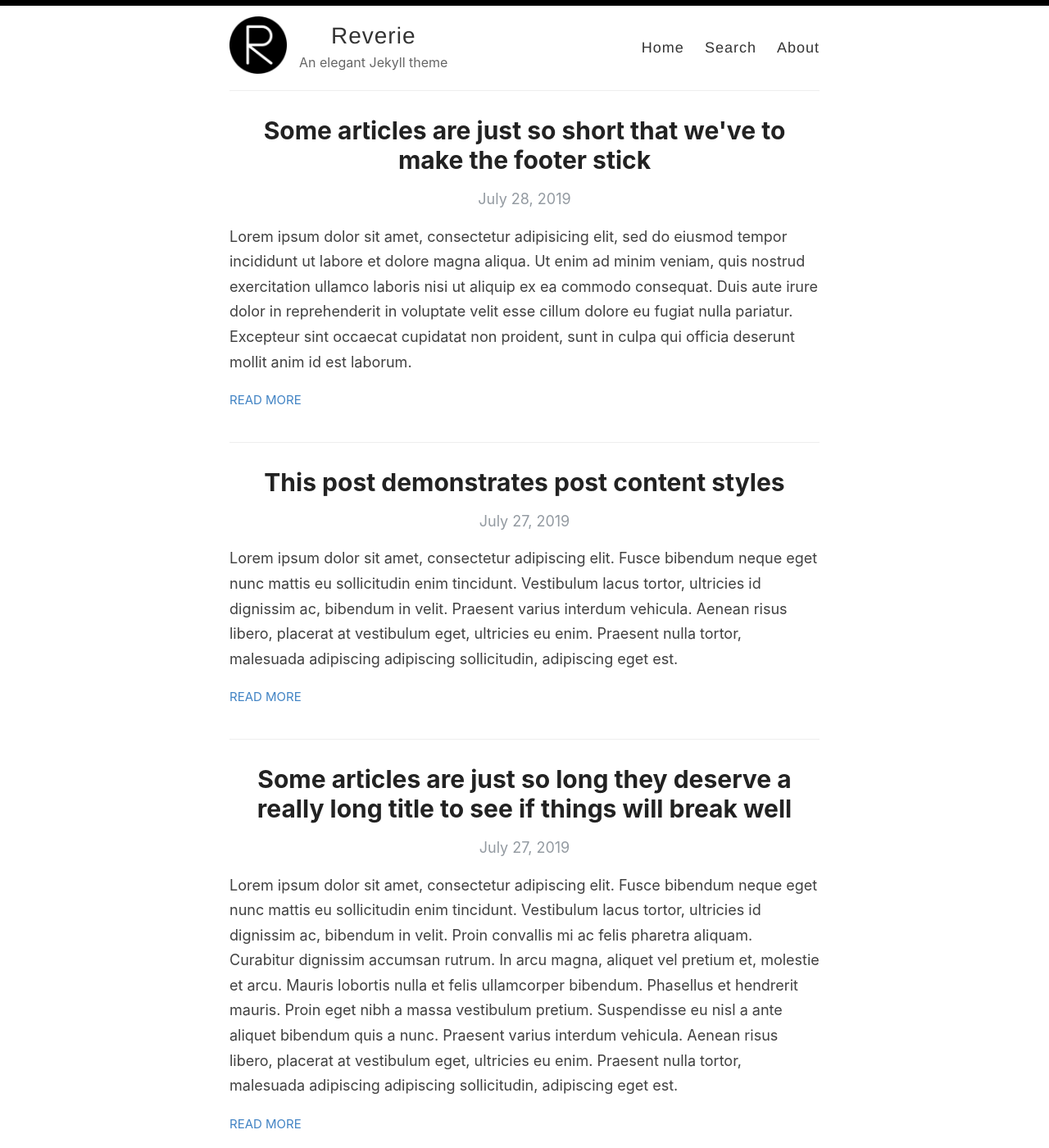
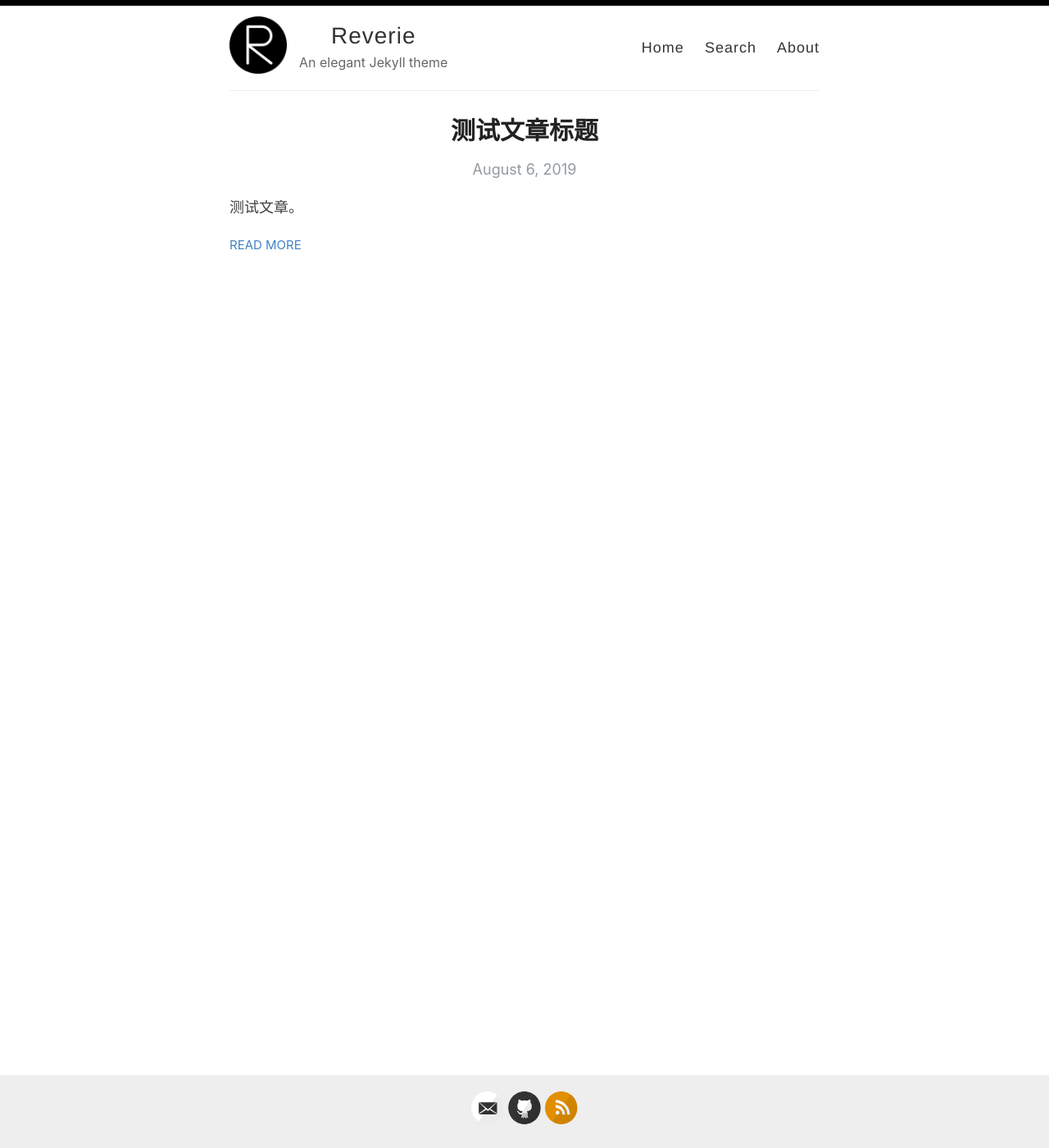
Before and after one commit to chowc/chowc.github.io, a Jekyll site: the page built from index.html, in a window 1280 px wide and 1400 px high. Shown: the whole window at 82% size. Built offline with Jekyll 4.4.1, drawn with Linux system fonts in a browser that asks for light colours; the list of posts is cut into pages by our own code; some of the changed text lies outside the part shown.

Commit message:
remove unused files

````diff
--- a/_config.yml
+++ b/_config.yml
@@ -12,7 +12,7 @@ author: Amit Merchant
 description: An elegant Jekyll theme
 
 # URL of your avatar or profile pic (you could use your GitHub profile pic)
-avatar: /reverie/images/reverie.png
+avatar: /images/reverie.png
 
 #
 # Flags below are optional
@@ -21,15 +21,15 @@ avatar: /reverie/images/reverie.png
 # Includes an icon in the footer for each username you enter
 footer-links:
   dribbble:
-  email: amit.d.merchant@gmail.com
+  email: johnforchow@gmail.com
   facebook:
   flickr:
-  github: amitmerchant1990/reverie
+  github: chowc
   instagram:
   linkedin:
   pinterest:
   rss: rss
-  twitter: amit_merchant
+  twitter:
   stackoverflow:
   youtube: # channel/<your_long_string> or user/<user-name>
   googleplus: # anything in your profile username that comes after plus.google.com/
@@ -41,12 +41,12 @@ footer-links:
 disqus:
 
 # Enter your Google Analytics web tracking code (e.g. UA-2110908-2) to activate tracking
-google_analytics: UA-43339302-4
+google_analytics:
 
 # Your website URL (e.g. http://amitmerchant1990.github.io or http://www.amitmerchant.com)
 # Used for Sitemap.xml and your RSS feed
-url: http://www.amitmerchant.com/reverie
-enforce_ssl: https://www.amitmerchant.com/reverie
+url: http://chowc.github.io
+enforce_ssl: https://chowc.github.io
 
 # If you're hosting your site at a Project repository on GitHub pages
 # (http://yourusername.github.io/repository-name)
--- a/_pages/about.md
+++ b/_pages/about.md
@@ -4,26 +4,4 @@ title: About
 permalink: /about/
 ---
 
-[Reverie](https://github.com/amitmerchant1990/reverie) is a Jekyll theme which is simple and opinionated. It's actually a fork of [jekyll-now](https://github.com/barryclark/jekyll-now) with some additional features and personal touches which I've implemented to suit my needs for [my blog](https://www.amitmerchant.com).
-
-This is a plug-and-play Jekyll theme which you can use on GitHub Pages without even setting up a local environment.
-
 ## Features
-
-- Command-line free fork-first workflow, using GitHub.com to create, customize and post to your blog
-- Fully responsive and mobile optimized base theme
-- Sass/Coffeescript support using Jekyll 2.0
-- Free hosting on your GitHub Pages user site
-- All the SEO goodies comes in-built
-- Markdown blogging
-- Syntax highlighting using Pygments
-    - [Dracula syntax theme](https://draculatheme.com/) included
-- Disqus commenting
-- Google Analytics integration
-- Fuzzy search across blog posts
-- Pagination of posts works out-of-the-box.
-- Categorize posts out-of-the box
-- RSS Feed
-- In-built sitemap
-
-Learn more about it [here](https://github.com/amitmerchant1990/reverie) on how to get started.
--- a/_posts/2019-02-13-introducing-reverie-jekyll-theme.md
+++ /dev/null
@@ -1,85 +0,0 @@
----
-layout: post
-title: Introducing Reverie - A ridiculously elegant Jekyll theme
-categories: [Miscellaneous, Jekyll]
----
-
-[Reverie](https://github.com/amitmerchant1990/reverie) is a [Jekyll](https://jekyllrb.com/)-powered theme which is simple and opinionated. It's actually a fork of [jekyll-now](https://github.com/barryclark/jekyll-now) with some additional features and personal touches which I've implemented to suit my needs for [my blog](https://www.amitmerchant.com).
-
-This is a plug-and-play Jekyll theme which you can use on GitHub Pages without even setting up a local environment.
-
-![](/images/reverie-demo.png)
-
-## Features overview
-
-- Command-line free fork-first workflow, using GitHub.com to create, customize and post to your blog
-- Fully responsive and mobile optimized base theme
-- Sass/Coffeescript support using Jekyll 2.0
-- Free hosting on your GitHub Pages user site
-- All the SEO goodies comes in-built
-- Markdown blogging
-- Syntax highlighting using Pygments
-    - [Dracula syntax theme](https://draculatheme.com/) included
-- Disqus commenting
-- Google Analytics integration
-- Fuzzy search across blog posts
-- Pagination of posts works out-of-the-box.
-- Categorize posts out-of-the box
-- RSS Feed
-- In-built sitemap
-
-<div style="text-align: center;">
-  <script async type="text/javascript" src="//cdn.carbonads.com/carbon.js?serve=CK7DK2QJ&placement=notepadjsorg" id="_carbonads_js"></script>
-</div>
-
-## Using Reverie on GitHub Pages
-
-### Step 1) Fork Reverie to your User Repository
-
-Fork [this repository](https://github.com/amitmerchant1990/reverie), then rename the repository to `yourgithubusername.github.io`.
-
-Alternatively, you can use [Use this template](https://github.com/amitmerchant1990/reverie/generate) button if you want to create a repository with a clean commit history which will use Reverie as a template.
-
-Your Jekyll blog will often be viewable immediately at <https://yourgithubusername.github.io> (if it's not, you can often force it to build by completing step 2)
-
-### Step 2) Customize and view your site
-
-Enter your site name, description, avatar and many other options by editing the `_config.yml` file. You can easily turn on Google Analytics tracking, Disqus commenting and social icons here.
-
-Making a change to `_config.yml` (or any file in your repository) will force GitHub Pages to rebuild your site with jekyll. Your rebuilt site will be viewable a few seconds later at <https://yourgithubusername.github.io> - if not, give it ten minutes as GitHub suggests and it'll appear soon.
-
-### Step 3) Publish your first blog post
-
-Create a new file called `/_posts/2019-2-13-Hello-World.md` to publish your first blog post. That's all you need to do to publish your first blog post! This [Markdown Cheatsheet](https://github.com/adam-p/markdown-here/wiki/Markdown-Cheatsheet) might come in handy while writing the posts.
-
-> You can add additional posts in the browser on GitHub.com too! Just hit the <kbd>Create new file</kbd> button in `/_posts/` to create new content. Just make sure to include the [front-matter](http://jekyllrb.com/docs/frontmatter/) block at the top of each new blog post and make sure the post's filename is in this format: year-month-day-title.md
-
-## Using Categories in Reverie
-
-You can categorize your content based on `categories` in Reverie. For this, you just need to add `categories` in front matter like below:
-
-For adding single category:
-
-```md
-categories: JavaScript
-```
-
-For adding multiple categories:
-
-```md
-categories: [PHP, Laravel]
-```
-
-The contegorized content can be shown over this URL: <https://yourgithubusername.github.io/categories/>
-
-## RSS
-
-The generated [RSS feed](https://en.wikipedia.org/wiki/RSS) of your blog can be found at <https://yourgithubusername.github.io/feed>. You can see the example RSS feed over [here](https://www.amitmerchant.com/feed).
-
-## Sitemap
-
-The generated sitemap of your blog can be found at <https://yourgithubusername.github.io/sitemap>. You can see the example sitemap feed over [here](https://www.amitmerchant.com/sitemap).
-
-## License
-
-MIT
--- a/_posts/2019-7-27-super-long-article.md
+++ /dev/null
@@ -1,11 +0,0 @@
----
-layout: post
-title: Some articles are just so long they deserve a really long title to see if things will break well
-categories: Miscellaneous
----
-
-Lorem ipsum dolor sit amet, consectetur adipiscing elit. Fusce bibendum neque eget nunc mattis eu sollicitudin enim tincidunt. Vestibulum lacus tortor, ultricies id dignissim ac, bibendum in velit. Proin convallis mi ac felis pharetra aliquam. Curabitur dignissim accumsan rutrum. In arcu magna, aliquet vel pretium et, molestie et arcu. Mauris lobortis nulla et felis ullamcorper bibendum. Phasellus et hendrerit mauris. Proin eget nibh a massa vestibulum pretium. Suspendisse eu nisl a ante aliquet bibendum quis a nunc. Praesent varius interdum vehicula. Aenean risus libero, placerat at vestibulum eget, ultricies eu enim. Praesent nulla tortor, malesuada adipiscing adipiscing sollicitudin, adipiscing eget est.
-
-Lorem ipsum dolor sit amet, consectetur adipiscing elit. Fusce bibendum neque eget nunc mattis eu sollicitudin enim tincidunt. Vestibulum lacus tortor, ultricies id dignissim ac, bibendum in velit. Proin convallis mi ac felis pharetra aliquam. Curabitur dignissim accumsan rutrum. In arcu magna, aliquet vel pretium et, molestie et arcu. Mauris lobortis nulla et felis ullamcorper bibendum. Phasellus et hendrerit mauris. Proin eget nibh a massa vestibulum pretium. Suspendisse eu nisl a ante aliquet bibendum quis a nunc. Praesent varius interdum vehicula. Aenean risus libero, placerat at vestibulum eget, ultricies eu enim. Praesent nulla tortor, malesuada adipiscing adipiscing sollicitudin, adipiscing eget est.
-
-Lorem ipsum dolor sit amet, consectetur adipiscing elit. Fusce bibendum neque eget nunc mattis eu sollicitudin enim tincidunt. Vestibulum lacus tortor, ultricies id dignissim ac, bibendum in velit. Proin convallis mi ac felis pharetra aliquam. Curabitur dignissim accumsan rutrum. In arcu magna, aliquet vel pretium et, molestie et arcu. Mauris lobortis nulla et felis ullamcorper bibendum. Phasellus et hendrerit mauris. Proin eget nibh a massa vestibulum pretium. Suspendisse eu nisl a ante aliquet bibendum quis a nunc. Praesent varius interdum vehicula. Aenean risus libero, placerat at vestibulum eget, ultricies eu enim. Praesent nulla tortor, malesuada adipiscing adipiscing sollicitudin, adipiscing eget est.
--- a/_posts/2019-7-27-this-post-demonstrates-post-content-styles.md
+++ /dev/null
@@ -1,95 +0,0 @@
----
-layout: post
-title: This post demonstrates post content styles
-categories: Miscellaneous
----
-
-Lorem ipsum dolor sit amet, consectetur adipiscing elit. Fusce bibendum neque eget nunc mattis eu sollicitudin enim tincidunt. Vestibulum lacus tortor, ultricies id dignissim ac, bibendum in velit. Praesent varius interdum vehicula. Aenean risus libero, placerat at vestibulum eget, ultricies eu enim. Praesent nulla tortor, malesuada adipiscing adipiscing sollicitudin, adipiscing eget est.
-
-## Some great heading (h2)
-
-Proin convallis mi ac felis pharetra aliquam. Curabitur dignissim accumsan rutrum. In arcu magna, aliquet vel pretium et, molestie et arcu.
-
-Mauris lobortis nulla et felis ullamcorper bibendum. Phasellus et hendrerit mauris. Proin eget nibh a massa vestibulum pretium. Suspendisse eu nisl a ante aliquet bibendum quis a nunc. Praesent varius interdum vehicula. Aenean risus libero, placerat at vestibulum eget, ultricies eu enim. Praesent nulla tortor, malesuada adipiscing adipiscing sollicitudin, adipiscing eget est.
-
-## Another great heading (h2)
-
-Lorem ipsum dolor sit amet, consectetur adipiscing elit. Fusce bibendum neque eget nunc mattis eu sollicitudin enim tincidunt. Vestibulum lacus tortor, ultricies id dignissim ac, bibendum in velit.
-
-### Some great subheading (h3)
-
-Proin convallis mi ac felis pharetra aliquam. Curabitur dignissim accumsan rutrum. In arcu magna, aliquet vel pretium et, molestie et arcu. Mauris lobortis nulla et felis ullamcorper bibendum.
-
-Phasellus et hendrerit mauris. Proin eget nibh a massa vestibulum pretium. Suspendisse eu nisl a ante aliquet bibendum quis a nunc.
-
-### Some great subheading (h3)
-
-Praesent varius interdum vehicula. Aenean risus libero, placerat at vestibulum eget, ultricies eu enim. Praesent nulla tortor, malesuada adipiscing adipiscing sollicitudin, adipiscing eget est.
-
-> This quote will change your life. It will reveal the secrets of the universe, and all the wonders of humanity. Don't misuse it.
-
-Lorem ipsum dolor sit amet, consectetur adipiscing elit. Fusce bibendum neque eget nunc mattis eu sollicitudin enim tincidunt.
-
-### Some great subheading (h3)
-
-Vestibulum lacus tortor, ultricies id dignissim ac, bibendum in velit. Proin convallis mi ac felis pharetra aliquam. Curabitur dignissim accumsan rutrum.
-
-```html
-<html>
-  <head>
-  </head>
-  <body>
-    <p>Hello, World!</p>
-  </body>
-</html>
-```
-
-
-In arcu magna, aliquet vel pretium et, molestie et arcu. Mauris lobortis nulla et felis ullamcorper bibendum. Phasellus et hendrerit mauris.
-
-#### You might want a sub-subheading (h4)
-
-In arcu magna, aliquet vel pretium et, molestie et arcu. Mauris lobortis nulla et felis ullamcorper bibendum. Phasellus et hendrerit mauris.
-
-In arcu magna, aliquet vel pretium et, molestie et arcu. Mauris lobortis nulla et felis ullamcorper bibendum. Phasellus et hendrerit mauris.
-
-#### But it's probably overkill (h4)
-
-In arcu magna, aliquet vel pretium et, molestie et arcu. Mauris lobortis nulla et felis ullamcorper bibendum. Phasellus et hendrerit mauris.
-
-### Oh hai, an unordered list!!
-
-In arcu magna, aliquet vel pretium et, molestie et arcu. Mauris lobortis nulla et felis ullamcorper bibendum. Phasellus et hendrerit mauris.
-
-- First item, yo
-- Second item, dawg
-- Third item, what what?!
-- Fourth item, fo sheezy my neezy
-
-### Oh hai, an ordered list!!
-
-In arcu magna, aliquet vel pretium et, molestie et arcu. Mauris lobortis nulla et felis ullamcorper bibendum. Phasellus et hendrerit mauris.
-
-1. First item, yo
-2. Second item, dawg
-3. Third item, what what?!
-4. Fourth item, fo sheezy my neezy
-
-
-
-## Headings are cool! (h2)
-
-Proin eget nibh a massa vestibulum pretium. Suspendisse eu nisl a ante aliquet bibendum quis a nunc. Praesent varius interdum vehicula. Aenean risus libero, placerat at vestibulum eget, ultricies eu enim. Praesent nulla tortor, malesuada adipiscing adipiscing sollicitudin, adipiscing eget est.
-
-Praesent nulla tortor, malesuada adipiscing adipiscing sollicitudin, adipiscing eget est.
-
-Proin eget nibh a massa vestibulum pretium. Suspendisse eu nisl a ante aliquet bibendum quis a nunc.
-
-### Tables
-
-|Title 1               | Title 2               | Title 3               | Title 4              |
-|--------------------- | --------------------- | --------------------- | ---------------------|
-|lorem                 | lorem ipsum           | lorem ipsum dolor     | lorem ipsum dolor sit|
-|lorem ipsum dolor sit | lorem ipsum dolor sit | lorem ipsum dolor sit | lorem ipsum dolor sit|
-|lorem ipsum dolor sit | lorem ipsum dolor sit | lorem ipsum dolor sit | lorem ipsum dolor sit|
-|lorem ipsum dolor sit | lorem ipsum dolor sit | lorem ipsum dolor sit | lorem ipsum dolor sit|
--- a/_posts/2019-7-28-super-short-article.md
+++ /dev/null
@@ -1,7 +0,0 @@
----
-layout: post
-title: Some articles are just so short that we've to make the footer stick
-categories: Miscellaneous
----
-
-Lorem ipsum dolor sit amet, consectetur adipisicing elit, sed do eiusmod tempor incididunt ut labore et dolore magna aliqua. Ut enim ad minim veniam, quis nostrud exercitation ullamco laboris nisi ut aliquip ex ea commodo consequat. Duis aute irure dolor in reprehenderit in voluptate velit esse cillum dolore eu fugiat nulla pariatur. Excepteur sint occaecat cupidatat non proident, sunt in culpa qui officia deserunt mollit anim id est laborum.
--- /dev/null
+++ b/_posts/2019-8-06-测试文章.md
@@ -0,0 +1,7 @@
+---
+layout: post
+title: 测试文章标题
+categories: JAVA
+---
+
+测试文章。
````
